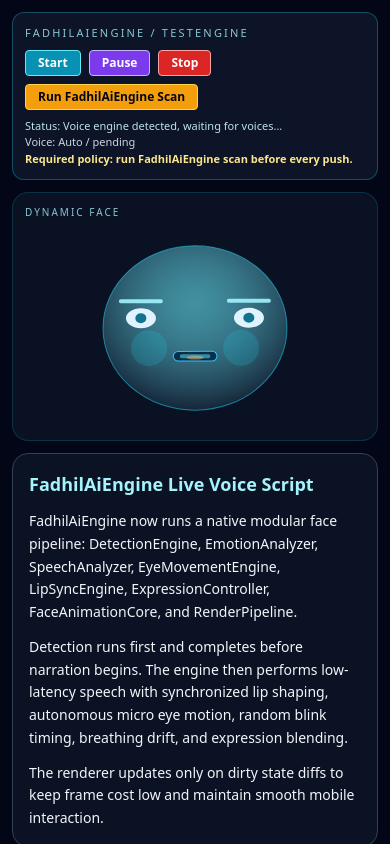
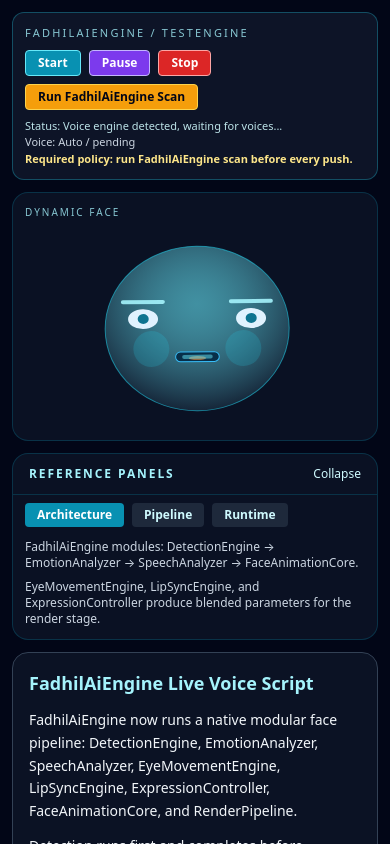
Before and after one commit to futurisme/ChartWorkspace, a Next.js app: page /TestEngine in a window 390 px wide. Built offline with nearby package versions, Linux system fonts and the light colour scheme.

Commit message:
Revise TestEngine layout and expand face motion dynamics

```diff
--- a/src/app/TestEngine/page.tsx
+++ b/src/app/TestEngine/page.tsx
@@ -6,6 +6,8 @@ import { FadhilAiFaceSystem, type FaceParams } from '@/features/security/shared/
 type EngineState = 'idle' | 'speaking' | 'paused' | 'unsupported';
 type ScanFinding = { severity: 'high' | 'medium' | 'low'; file: string; line: number; rule: string; snippet: string };
 type ScanReport = { ok: boolean; summary: string; scannedFiles: string[]; recentCommits: string[]; findings: ScanFinding[] };
+
+type ReferenceTab = 'architecture' | 'pipeline' | 'runtime';
 
 function splitIntoChunks(text: string): string[] {
   const compact = text.replace(/\s+/g, ' ').trim();
@@ -50,6 +52,8 @@ const initialFace: FaceParams = {
   lip_height: 0.24,
   brow_height: -0.06,
   head_tilt: 0,
+  head_shift_x: 0,
+  head_shift_y: 0,
   breath: 0,
   blink: 0,
 };
@@ -69,6 +73,8 @@ export default function TestEnginePage() {
   const [scanReport, setScanReport] = useState<ScanReport | null>(null);
   const [scanState, setScanState] = useState<'idle' | 'running'>('idle');
   const [face, setFace] = useState<FaceParams>(initialFace);
+  const [referenceTab, setReferenceTab] = useState<ReferenceTab>('architecture');
+  const [isReferenceOpen, setIsReferenceOpen] = useState(true);
 
   const speakingRef = useRef(false);
 
@@ -296,12 +302,14 @@ export default function TestEnginePage() {
   const mouthWidth = 26 + face.lip_width * 34;
   const jawY = 128 + face.jaw_rotation * 10;
   const cheekGlow = 0.15 + face.breath * 0.22;
-  const headTiltDeg = face.head_tilt * 10;
+  const headTiltDeg = face.head_tilt * 18;
+  const headShiftX = face.head_shift_x;
+  const headShiftY = face.head_shift_y + face.breath;
 
   return (
-    <main className="min-h-screen bg-slate-950 text-slate-100">
-      <section className="mx-auto w-full max-w-6xl p-3 sm:p-4">
-        <header className="sticky top-2 z-10 mb-3 rounded-xl border border-cyan-400/30 bg-slate-900/90 p-3 backdrop-blur">
+    <main className="h-screen overflow-y-auto bg-slate-950 text-slate-100">
+      <section className="mx-auto flex w-full max-w-6xl flex-col gap-3 p-3 sm:p-4">
+        <header className="sticky top-2 z-20 rounded-xl border border-cyan-400/30 bg-slate-900/90 p-3 backdrop-blur">
           <div className="mb-2 text-[11px] uppercase tracking-[0.2em] text-cyan-200/80">FadhilAiEngine / TestEngine</div>
           <div className="flex flex-wrap gap-2">
             <button type="button" onClick={handleStart} className="rounded border border-cyan-300 bg-cyan-600 px-3 py-1 text-xs font-semibold text-white hover:bg-cyan-500" disabled={state === 'unsupported'}>Start</button>
@@ -314,7 +322,7 @@ export default function TestEnginePage() {
           <p className="text-[11px] font-semibold text-amber-200">Required policy: run FadhilAiEngine scan before every push.</p>
         </header>
 
-        <section className="mb-3 block rounded-2xl border border-cyan-500/20 bg-slate-900/70 p-3 sm:hidden">
+        <section className="rounded-2xl border border-cyan-500/20 bg-slate-900/70 p-3 sm:hidden">
           <div className="mb-2 text-[10px] uppercase tracking-[0.2em] text-cyan-200/80">Dynamic Face</div>
           <div className="mx-auto w-full max-w-[280px]">
             <svg viewBox="0 0 280 200" className="w-full" role="img" aria-label="FadhilAiEngine expressive face">
@@ -325,7 +333,7 @@ export default function TestEnginePage() {
                 </radialGradient>
               </defs>
 
-              <g transform={`rotate(${headTiltDeg} 140 100)`}>
+              <g transform={`translate(${headShiftX} ${headShiftY}) rotate(${headTiltDeg} 140 100)`}>
                 <ellipse cx="140" cy="100" rx="92" ry={82 + face.breath * 1.7} fill="url(#faceCore)" stroke="#22d3ee" strokeOpacity="0.55" />
 
                 <circle cx="94" cy="120" r="18" fill="#22d3ee" opacity={cheekGlow} />
@@ -358,6 +366,53 @@ export default function TestEnginePage() {
           </div>
         </section>
 
+        <section className="rounded-2xl border border-cyan-500/20 bg-slate-900/70">
+          <button
+            type="button"
+            onClick={() => setIsReferenceOpen((prev) => !prev)}
+            className="flex w-full items-center justify-between px-4 py-3 text-left"
+          >
+            <span className="text-xs font-semibold uppercase tracking-[0.16em] text-cyan-200">Reference Panels</span>
+            <span className="text-xs text-cyan-100">{isReferenceOpen ? 'Collapse' : 'Expand'}</span>
+          </button>
+
+          {isReferenceOpen && (
+            <div className="border-t border-cyan-500/20 px-3 pb-3 pt-2">
+              <div className="mb-3 flex flex-wrap gap-2">
+                {(['architecture', 'pipeline', 'runtime'] as const).map((tab) => (
+                  <button
+                    key={tab}
+                    type="button"
+                    onClick={() => setReferenceTab(tab)}
+                    className={`rounded px-3 py-1 text-xs font-semibold ${referenceTab === tab ? 'bg-cyan-600 text-white' : 'bg-slate-800 text-cyan-100'}`}
+                  >
+                    {tab[0].toUpperCase() + tab.slice(1)}
+                  </button>
+                ))}
+              </div>
+
+              {referenceTab === 'architecture' && (
+                <div className="space-y-2 text-xs text-slate-300 sm:text-sm">
+                  <p>FadhilAiEngine modules: DetectionEngine → EmotionAnalyzer → SpeechAnalyzer → FaceAnimationCore.</p>
+                  <p>EyeMovementEngine, LipSyncEngine, and ExpressionController produce blended parameters for the render stage.</p>
+                </div>
+              )}
+              {referenceTab === 'pipeline' && (
+                <div className="space-y-2 text-xs text-slate-300 sm:text-sm">
+                  <p>Detection runs first, then scan summary narration is injected as first queue content.</p>
+                  <p>Event-driven speech state updates feed face motion at animation frame cadence with dirty-state gating.</p>
+                </div>
+              )}
+              {referenceTab === 'runtime' && (
+                <div className="space-y-2 text-xs text-slate-300 sm:text-sm">
+                  <p>Runtime is mobile-optimized: single SVG layer, parameter cache, and only-dirty redraw updates.</p>
+                  <p>Head translation + rotation, eye drift, blink variation, and phoneme mouth shaping remain native and dependency-free.</p>
+                </div>
+              )}
+            </div>
+          )}
+        </section>
+
         <article ref={scriptRef} className="space-y-3 rounded-2xl border border-slate-700 bg-slate-900/70 p-4 text-sm leading-relaxed sm:text-base">
           <h1 className="text-lg font-bold text-cyan-200 sm:text-xl">FadhilAiEngine Live Voice Script</h1>
           <p>
@@ -373,7 +428,7 @@ export default function TestEnginePage() {
           </p>
         </article>
 
-        <section className="mt-3 rounded-2xl border border-amber-500/30 bg-slate-900/70 p-4 text-xs sm:text-sm">
+        <section className="rounded-2xl border border-amber-500/30 bg-slate-900/70 p-4 text-xs sm:text-sm">
           <h2 className="mb-2 font-bold text-amber-200">FadhilAiEngine Analysis & Verification</h2>
           {!scanReport && <p className="text-slate-300">No scan report yet. Press <strong>Run FadhilAiEngine Scan</strong> before push.</p>}
           {scanReport && (
--- a/src/features/security/shared/fadhil-ai-face-system.ts
+++ b/src/features/security/shared/fadhil-ai-face-system.ts
@@ -20,6 +20,8 @@ export type FaceParams = {
   lip_height: number;
   brow_height: number;
   head_tilt: number;
+  head_shift_x: number;
+  head_shift_y: number;
   breath: number;
   blink: number;
 };
@@ -119,6 +121,7 @@ class EyeMovementEngine {
   private blinkPhase = 0;
   private driftX = 0;
   private driftY = 0;
+  private focusX = 0;
 
   step(nowMs: number, mode: FaceMode, emotion: EmotionVector) {
     if (this.nextBlinkAt <= 0) this.nextBlinkAt = nowMs + 900 + Math.random() * 2200;
@@ -127,7 +130,9 @@ class EyeMovementEngine {
       this.nextBlinkAt = nowMs + 1100 + Math.random() * 2500 - emotion.focus * 600;
     }
 
-    this.driftX = lerp(this.driftX, (Math.random() - 0.5) * 2.2, 0.08);
+    const attentionBias = mode === 'Reading' ? 0.9 : mode === 'Thinking' ? -0.6 : 0;
+    this.focusX = lerp(this.focusX, attentionBias + (Math.random() - 0.5) * 0.7, 0.05);
+    this.driftX = lerp(this.driftX, this.focusX * 2.6 + (Math.random() - 0.5) * 2.2, 0.08);
     this.driftY = lerp(this.driftY, (Math.random() - 0.5) * 1.3, 0.08);
 
     if (this.blinkPhase > 0) this.blinkPhase = Math.max(0, this.blinkPhase - 0.22);
@@ -150,8 +155,11 @@ class ExpressionController {
   compose(mode: FaceMode, emotion: EmotionVector) {
     const baseBrow = mode === 'Surprised' ? -0.28 : mode === 'Confused' ? 0.12 : -0.08;
     const brow_height = baseBrow - emotion.surprise * 0.25 + emotion.confusion * 0.16;
-    const head_tilt = (emotion.curiosity - emotion.focus) * 0.15;
-    return { brow_height, head_tilt };
+    const speakingSwing = mode === 'Speaking' ? Math.sin((emotion.focus + emotion.curiosity) * Math.PI * 3) * 0.06 : 0;
+    const head_tilt = (emotion.curiosity - emotion.focus) * 0.22 + speakingSwing;
+    const head_shift_x = (emotion.joy - emotion.confusion) * 8 + (mode === 'Speaking' ? 6 : 2);
+    const head_shift_y = (emotion.thinking - emotion.surprise) * 2;
+    return { brow_height, head_tilt, head_shift_x, head_shift_y };
   }
 }
 
@@ -167,6 +175,8 @@ class FaceAnimationCore {
     lip_height: 0.25,
     brow_height: -0.08,
     head_tilt: 0,
+    head_shift_x: 0,
+    head_shift_y: 0,
     breath: 0,
     blink: 0,
   };
```
